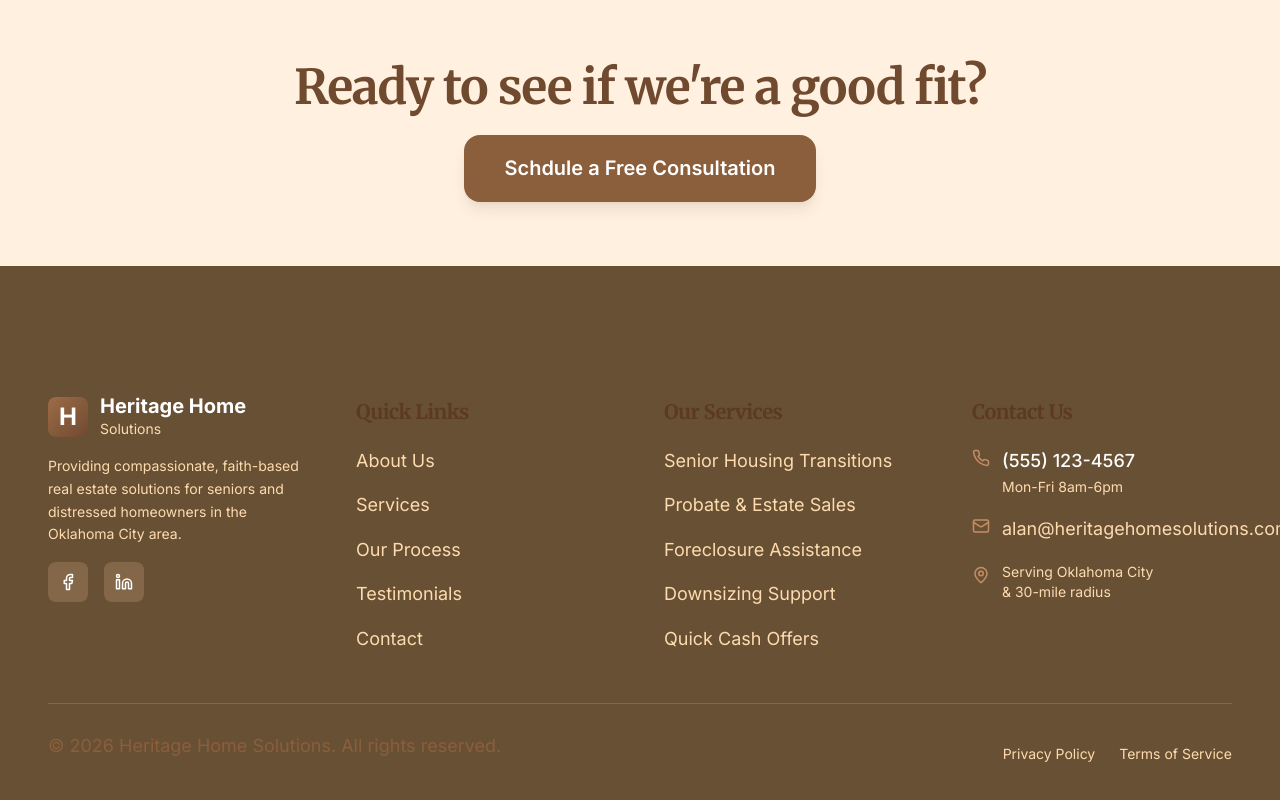
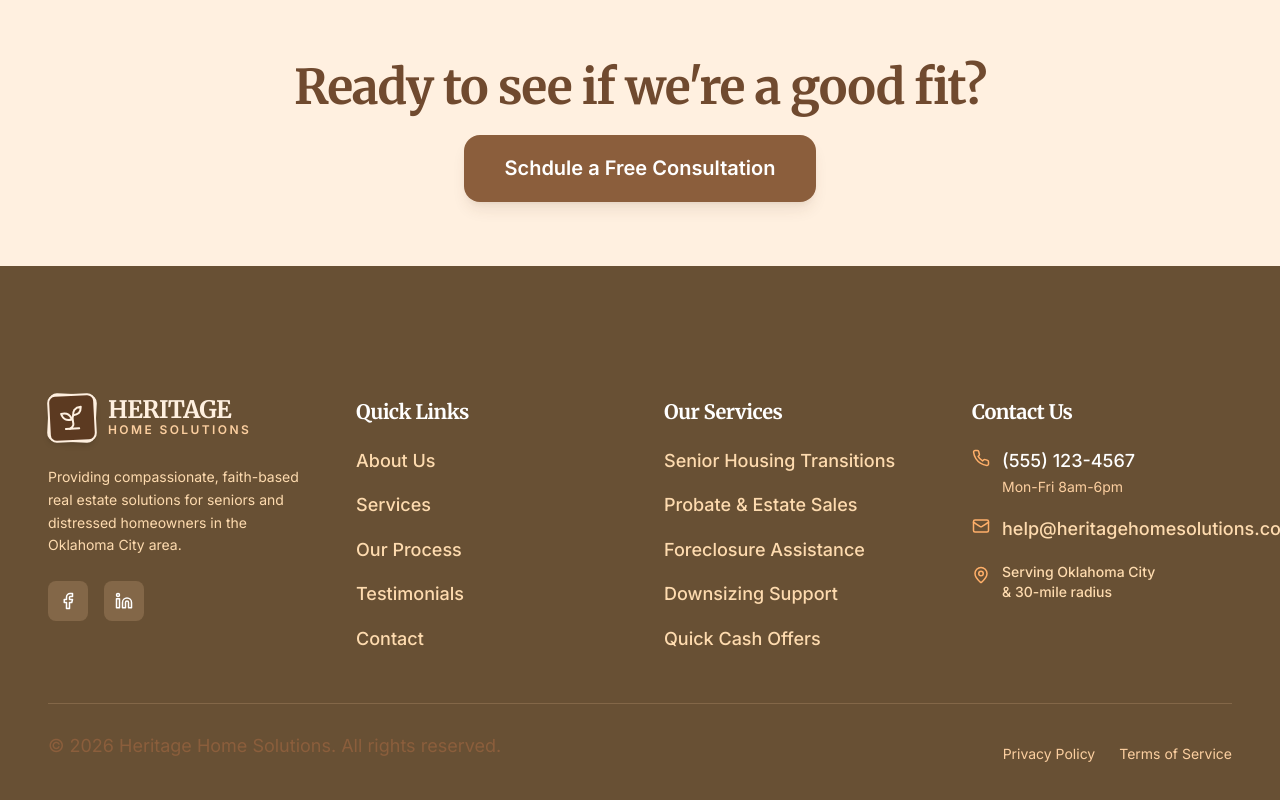
Before and after one commit to thewimybarbarian/heritage-crm, a Next.js app: page /about in a window 1280 px wide. Shown: the part 4304-5104 px from the top of the page. Built offline with nearby package versions, Linux system fonts and the light colour scheme.

Commit message:
feat: add video carousel controls and overhaul footer UI

```diff
--- a/components/sections/Footer.tsx
+++ b/components/sections/Footer.tsx
@@ -10,17 +10,11 @@ export function Footer() {
       <div className="container-custom section-padding">
         <div className="grid grid-cols-1 md:grid-cols-2 lg:grid-cols-4 gap-12 mb-12">
           {/* Company info */}
-          <div className="space-y-4">
-            <div className="flex items-center gap-3">
-              <div className="w-10 h-10 rounded-lg bg-gradient-to-br from-forest-600 to-forest-800 flex items-center justify-center">
-                <span className="text-white font-bold text-xl">H</span>
-              </div>
-              <div>
-                <div className="font-bold text-lg leading-tight">Heritage Home</div>
-                <div className="text-sm text-cream-200">Solutions</div>
-              </div>
+          <div className="space-y-6">
+            <div className="transform origin-left scale-90 md:scale-100">
+              <Logo light={true} />
             </div>
-            <p className="text-cream-200 text-sm leading-relaxed">
+            <p className="text-stone-200 text-sm leading-relaxed max-w-sm">
               Providing compassionate, faith-based real estate solutions for seniors and distressed homeowners in the Oklahoma City area.
             </p>
             <div className="flex gap-4">
@@ -35,20 +29,20 @@ export function Footer() {
 
           {/* Quick links */}
           <div>
-            <h3 className="font-bold text-lg mb-4">Quick Links</h3>
-            <ul className="space-y-3">
-              <li><a href="#about" className="text-cream-200 hover:text-white transition-colors">About Us</a></li>
-              <li><a href="#services" className="text-cream-200 hover:text-white transition-colors">Services</a></li>
-              <li><a href="#process" className="text-cream-200 hover:text-white transition-colors">Our Process</a></li>
-              <li><a href="#testimonials" className="text-cream-200 hover:text-white transition-colors">Testimonials</a></li>
-              <li><a href="#contact" className="text-cream-200 hover:text-white transition-colors">Contact</a></li>
+            <h3 className="font-bold text-lg mb-4 text-white">Quick Links</h3>
+            <ul className="space-y-3 font-medium">
+              <li><Link href="/about" className="text-stone-200 hover:text-sand-400 transition-colors">About Us</Link></li>
+              <li><Link href="/#services" className="text-stone-200 hover:text-sand-400 transition-colors">Services</Link></li>
+              <li><Link href="/#process" className="text-stone-200 hover:text-sand-400 transition-colors">Our Process</Link></li>
+              <li><Link href="/#testimonials" className="text-stone-200 hover:text-sand-400 transition-colors">Testimonials</Link></li>
+              <li><Link href="/book" className="text-stone-200 hover:text-sand-400 transition-colors">Contact</Link></li>
             </ul>
           </div>
 
           {/* Services */}
           <div>
-            <h3 className="font-bold text-lg mb-4">Our Services</h3>
-            <ul className="space-y-3 text-cream-200">
+            <h3 className="font-bold text-lg mb-4 text-white">Our Services</h3>
+            <ul className="space-y-3 text-stone-200 font-medium">
               <li>Senior Housing Transitions</li>
               <li>Probate & Estate Sales</li>
               <li>Foreclosure Assistance</li>
@@ -59,24 +53,24 @@ export function Footer() {
 
           {/* Contact */}
           <div>
-            <h3 className="font-bold text-lg mb-4">Contact Us</h3>
+            <h3 className="font-bold text-lg mb-4 text-white">Contact Us</h3>
             <ul className="space-y-4">
               <li className="flex items-start gap-3">
-                <Phone size={18} className="text-forest-400 mt-1 flex-shrink-0" />
+                <Phone size={18} className="text-sand-400 mt-1 flex-shrink-0" />
                 <div>
                   <div className="text-white font-medium">(555) 123-4567</div>
-                  <div className="text-cream-200 text-sm">Mon-Fri 8am-6pm</div>
+                  <div className="text-stone-300 text-sm">Mon-Fri 8am-6pm</div>
                 </div>
               </li>
               <li className="flex items-start gap-3">
-                <Mail size={18} className="text-forest-400 mt-1 flex-shrink-0" />
-                <a href="mailto:alan@heritagehomesolutions.com" className="text-cream-200 hover:text-white transition-colors">
-                  alan@heritagehomesolutions.com
+                <Mail size={18} className="text-sand-400 mt-1 flex-shrink-0" />
+                <a href="mailto:help@heritagehomesolutions.com" className="text-stone-200 hover:text-sand-400 transition-colors font-medium">
+                  help@heritagehomesolutions.com
                 </a>
               </li>
               <li className="flex items-start gap-3">
-                <MapPin size={18} className="text-forest-400 mt-1 flex-shrink-0" />
-                <div className="text-cream-200 text-sm">
+                <MapPin size={18} className="text-sand-400 mt-1 flex-shrink-0" />
+                <div className="text-stone-200 text-sm font-medium">
                   Serving Oklahoma City<br />& 30-mile radius
                 </div>
               </li>
@@ -86,11 +80,11 @@ export function Footer() {
 
         {/* Bottom bar */}
         <div className="pt-8 border-t border-cream-800">
-          <div className="flex flex-col md:flex-row items-center justify-between gap-4 text-sm text-cream-200">
+          <div className="flex flex-col md:flex-row items-center justify-between gap-4 text-sm text-stone-300">
             <p>© {currentYear} Heritage Home Solutions. All rights reserved.</p>
             <div className="flex gap-6">
-              <Link href="/privacy" className="hover:text-white transition-colors">Privacy Policy</Link>
-              <Link href="/terms" className="hover:text-white transition-colors">Terms of Service</Link>
+              <Link href="/privacy" className="hover:text-sand-400 transition-colors">Privacy Policy</Link>
+              <Link href="/terms" className="hover:text-sand-400 transition-colors">Terms of Service</Link>
             </div>
           </div>
         </div>
--- a/components/sections/Testimonials.tsx
+++ b/components/sections/Testimonials.tsx
@@ -1,8 +1,21 @@
 'use client'
 
-import { useState, useRef } from 'react'
-import { Star, Quote, Play, Pause } from 'lucide-react'
+import { useState, useRef, useEffect } from 'react'
+import { Star, Quote, Play, Pause, ChevronLeft, ChevronRight } from 'lucide-react'
 import { FadeIn, StaggerContainer, StaggerItem } from '@/components/FadeIn'
+
+const carouselVideos = [
+  {
+    id: "hero-intro",
+    src: "https://pub-dc89b5ded9904f60995a345d884e2aaa.r2.dev/Alan-site-intro.mp4",
+    title: "Heritage Home Solutions Introduction"
+  },
+  {
+    id: "client-story-0218",
+    src: "https://pub-dc89b5ded9904f60995a345d884e2aaa.r2.dev/0218(1).mp4",
+    title: "Client Story 0218"
+  }
+]
 
 const testimonials = [
   {
@@ -33,7 +46,27 @@ const testimonials = [
 
 export function Testimonials() {
   const [isPlaying, setIsPlaying] = useState(false)
+  const [currentVideoIndex, setCurrentVideoIndex] = useState(0)
+  const [shouldAutoPlay, setShouldAutoPlay] = useState(false)
   const videoRef = useRef<HTMLVideoElement>(null)
+
+  const activeVideo = carouselVideos[currentVideoIndex]
+
+  useEffect(() => {
+    if (videoRef.current) {
+      videoRef.current.load()
+      if (shouldAutoPlay) {
+        setTimeout(() => {
+          if (videoRef.current) {
+            videoRef.current.play().catch(() => setIsPlaying(false))
+            setIsPlaying(true)
+          }
+        }, 50)
+      } else {
+        setIsPlaying(false)
+      }
+    }
+  }, [currentVideoIndex, shouldAutoPlay])
 
   const togglePlay = () => {
     if (videoRef.current) {
@@ -44,6 +77,33 @@ export function Testimonials() {
       }
       setIsPlaying(!isPlaying)
     }
+  }
+
+  const handleVideoEnd = () => {
+    if (currentVideoIndex < carouselVideos.length - 1) {
+      setCurrentVideoIndex(prev => prev + 1)
+      setShouldAutoPlay(true)
+    } else {
+      setCurrentVideoIndex(0)
+      setShouldAutoPlay(false)
+    }
+  }
+
+  const handleSelectVideo = (index: number) => {
+    setCurrentVideoIndex(index)
+    setShouldAutoPlay(true)
+  }
+
+  const handlePrevious = (e: React.MouseEvent) => {
+    e.stopPropagation()
+    setCurrentVideoIndex(prev => prev === 0 ? carouselVideos.length - 1 : prev - 1)
+    setShouldAutoPlay(true)
+  }
+
+  const handleNext = (e: React.MouseEvent) => {
+    e.stopPropagation()
+    setCurrentVideoIndex(prev => prev === carouselVideos.length - 1 ? 0 : prev + 1)
+    setShouldAutoPlay(true)
   }
 
   return (
@@ -71,7 +131,7 @@ export function Testimonials() {
         {/* Featured Video Story - Custom UI mimic */}
         <FadeIn className="max-w-5xl mx-auto mb-24">
           <div
-            className="group relative aspect-video rounded-xl overflow-hidden shadow-2xl bg-black border border-white/10 ring-1 ring-black/5 cursor-pointer"
+            className="group relative aspect-video rounded-xl overflow-hidden shadow-2xl bg-black border border-white/10 ring-1 ring-black/5 cursor-pointer mb-6"
             onClick={togglePlay}
           >
             <video
@@ -79,10 +139,10 @@ export function Testimonials() {
               playsInline
               preload="metadata"
               className="w-full h-full object-cover"
-              title="Client Story 0218"
-              onEnded={() => setIsPlaying(false)}
+              title={activeVideo.title}
+              onEnded={handleVideoEnd}
             >
-              <source src="https://pub-dc89b5ded9904f60995a345d884e2aaa.r2.dev/0218(1).mp4" type="video/mp4" />
+              <source src={activeVideo.src} type="video/mp4" />
             </video>
 
             {/* Custom Overlay (Only shown when paused) */}
@@ -113,6 +173,46 @@ export function Testimonials() {
               </div>
             </div>
 
+            {/* Carousel Skip Controls */}
+            <div className={`absolute inset-y-0 left-0 flex items-center px-4 transition-opacity duration-300 z-20 ${isPlaying ? 'opacity-0 group-hover:opacity-100' : 'opacity-100'}`}>
+              <button
+                onClick={handlePrevious}
+                className="p-3 rounded-full bg-black/40 hover:bg-black/60 backdrop-blur-sm transition-all text-white border border-white/10 hover:scale-110"
+              >
+                <ChevronLeft size={28} />
+              </button>
+            </div>
+
+            <div className={`absolute inset-y-0 right-0 flex items-center px-4 transition-opacity duration-300 z-20 ${isPlaying ? 'opacity-0 group-hover:opacity-100' : 'opacity-100'}`}>
+              <button
+                onClick={handleNext}
+                className="p-3 rounded-full bg-black/40 hover:bg-black/60 backdrop-blur-sm transition-all text-white border border-white/10 hover:scale-110"
+              >
+                <ChevronRight size={28} />
+              </button>
+            </div>
+
+          </div>
+
+          {/* Video Thumbnails Array */}
+          <div className="grid grid-cols-2 md:grid-cols-4 gap-4">
+            {carouselVideos.map((video, idx) => (
+              <button
+                key={video.id}
+                onClick={() => handleSelectVideo(idx)}
+                className={`relative aspect-video rounded-lg overflow-hidden border-2 transition-all duration-300 ${currentVideoIndex === idx ? 'border-sand-500 shadow-lg shadow-sand-500/20 scale-105' : 'border-white/10 opacity-60 hover:opacity-100 hover:border-white/30'}`}
+              >
+                <video className="w-full h-full object-cover" preload="metadata">
+                  <source src={video.src} type="video/mp4" />
+                </video>
+                <div className="absolute inset-0 bg-black/40 flex items-center justify-center">
+                  <Play className={`w-8 h-8 ${currentVideoIndex === idx ? 'text-sand-500' : 'text-white/70'}`} fill="currentColor" />
+                </div>
+                <div className="absolute bottom-0 left-0 right-0 p-2 bg-gradient-to-t from-black/80 to-transparent">
+                  <p className="text-white text-xs font-medium truncate text-left">{video.title}</p>
+                </div>
+              </button>
+            ))}
           </div>
         </FadeIn>
 
```
